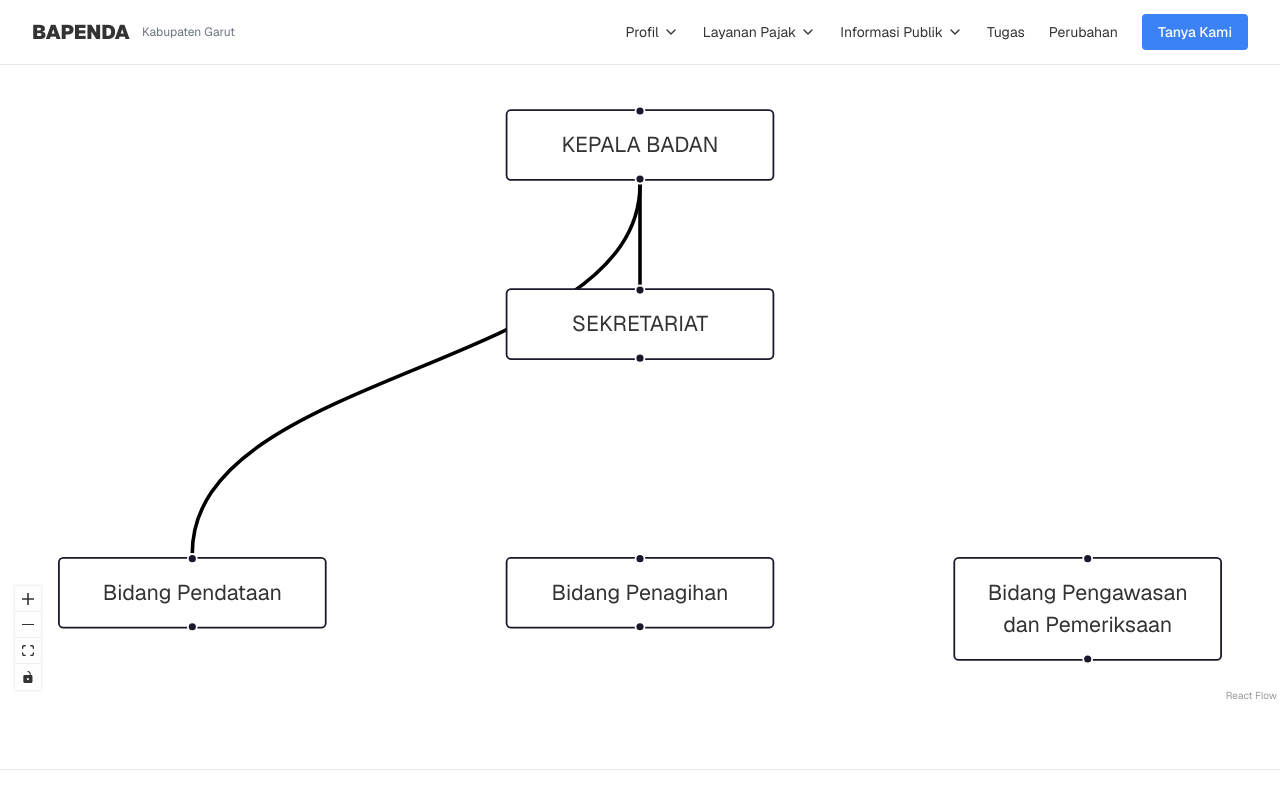
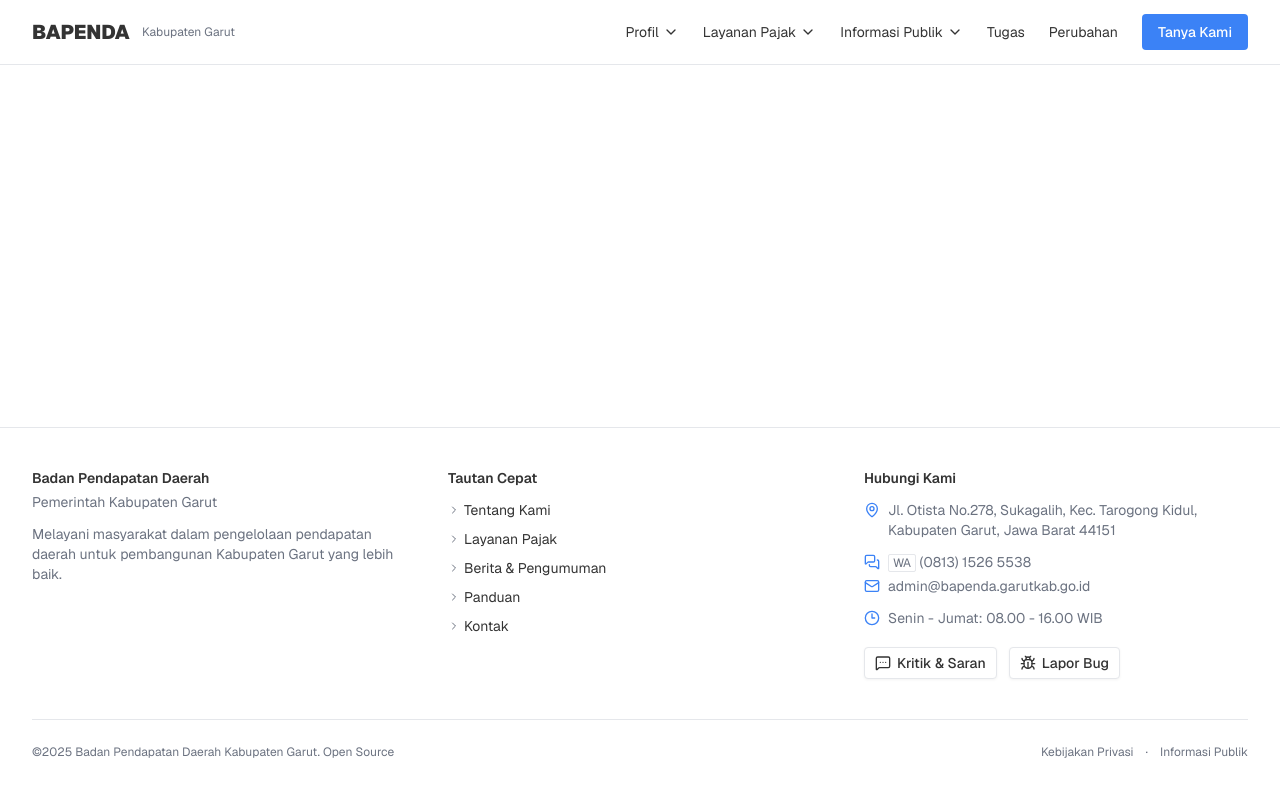
Before and after one commit to rafadlis/bapenda.garutkab.go.id, a Next.js app: page /profil/struktur-organisasi in a window 1280 px wide. Shown: the top 800 px of the page. Built offline with nearby package versions, Linux system fonts and the light colour scheme.

Commit message:
feat: fixing code rabbit suggestion

```diff
--- a/app/content/about.json
+++ b/app/content/about.json
@@ -14,19 +14,19 @@
             {
                 "id": "visi-1",
                 "title": "Bertakwa",
-                "icon": "Sparkles",
+                "icons": "Sparkles",
                 "description": "Terwujudnya masyarakat yang berakhlak mulia, menunjung nilai-nilai luhur agama dan budaya dalam kehidupan bermasyarakat, berbangsa dan bernegara berlandaskan Pancasila, diindikasikan dengan adanya perubahan perilaku dan budaya dalam lingkungan kehidupan masyarakat."
             },
             {
                 "id": "visi-2",
                 "title": "Maju",
-                "icon": "TrendingUp",
+                "icons": "TrendingUp",
                 "description": "Terwujudnya Kabupaten Garut sebagai daerah yang mampu menggali, memanfaatkan dan mengelola segenap potensi sumber daya yang dimiliki secara optimal untuk digunakan dalam proses pembangunan sehingga masyarakat memiliki kemampuan dalam membangun struktur ekonomi yang tangguh dan pertumbuhan ekonomi yang bernilai tambah tinggi."
             },
             {
                 "id": "visi-3",
                 "title": "Sejahtera",
-                "icon": "ShieldCheck",
+                "icons": "ShieldCheck",
                 "description": "Terwujudnya masyarakat yang sehat, cerdas dan produktif, meguasai ilmu pengetahuan dan teknologi serta mampu memainkan peran dan fungsi sebagai subjek dan objek dalam pembangunan yang berkelanjutan."
             }
         ]
--- a/app/content/tugas-fungsi.json
+++ b/app/content/tugas-fungsi.json
@@ -64,7 +64,7 @@
                 "Pelaksanaan pengelolaan urusan Bidang Pendataan sesuai dengan lingkup tugasnya",
                 "Pelaksanaan evaluasi dan pelaporan pengelolaan urusan Bidang Pendataan sesuai dengan lingkup tugasnya",
                 "Pelaksanaan administrasi sesuai dengan lingkup tugasnya",
-                "pelaksanaan fungsi lain yang diberikan oleh pimpinan sesuai dengan tugas dan fungsinya"
+                "Pelaksanaan fungsi lain yang diberikan oleh pimpinan sesuai dengan tugas dan fungsinya"
             ]
         },
         {
--- /dev/null
+++ b/app/informasi-publik/pengumuman-berita/page.tsx
@@ -0,0 +1,7 @@
+export default function PengumumanBerita() {
+    return (
+        <>
+            <main className="min-h-screen flex flex-col max-w-7xl mx-auto mt-20 px-6 space-y-10"></main>
+        </>
+    );
+}
--- a/app/layanan-pajak/maklumat-pelayanan/page.tsx
+++ b/app/layanan-pajak/maklumat-pelayanan/page.tsx
@@ -1,5 +1,12 @@
 import Image from "next/image";
+
+export const metadata = {
+    title : "Maklumat Pelayanan",
+    description : "Maklumat Maklumat Pelayanan Badan Pendapatan Daerah Kabupaten Garut"
+}
+
 export default function Maklumat() {
+
     return (
         <>
             <main className="min-h-screen flex flex-col items-center max-w-5xl mx-auto gap-6 mt-20 px-6">
--- a/app/layanan-pajak/pajak-lainnya/page.tsx
+++ b/app/layanan-pajak/pajak-lainnya/page.tsx
@@ -1,4 +1,3 @@
-"use client";
 
 import { CheckCircle } from "lucide-react";
 import data from "@/app/content/pajak-lainnya.json";
--- a/app/profil/page.tsx
+++ b/app/profil/page.tsx
@@ -2,7 +2,7 @@ import data from "@/app/content/about.json";
 import { Card, CardContent, CardTitle } from "@/components/ui/card";
 import { icons } from "@/lib/icons";
 
-export default function profil() {
+export default function Profil() {
     return (
         <>
             <main className="min-h-screen flex flex-col gap-10">
@@ -22,7 +22,7 @@ export default function profil() {
 
                     <div className="grid grid-cols-1 sm:grid-cols-2 lg:grid-cols-3 gap-5">
                         {data.Visi.list.map((item) => {
-                            const Icon = icons[item.icon as keyof typeof icons];
+                            const Icon = icons[item.icons as keyof typeof icons];
                             return (
                                 <Card
                                     key={item.id}
--- a/app/profil/struktur-organisasi/page.tsx
+++ b/app/profil/struktur-organisasi/page.tsx
@@ -1,58 +1,7 @@
-"use client";
-import { ReactFlow, Background, Controls } from "@xyflow/react";
-import "@xyflow/react/dist/style.css";
+
 export default function StrukturOrganisasi() {
-    const nodes = [
-        {
-            id: "kepala",
-            position: { x: 400, y: 0 },
-            data: { label: "KEPALA BADAN" },
-            type: "default",
-        },
-        {
-            id: "sekretariat",
-            position: { x: 400, y: 100 },
-            data: { label: "SEKRETARIAT" },
-        },
-        {
-            id: "pendataan",
-            position: { x: 150, y: 250 },
-            data: { label: "Bidang Pendataan" },
-        },
-        {
-            id: "penagihan",
-            position: { x: 400, y: 250 },
-            data: { label: "Bidang Penagihan" },
-        },
-        {
-            id: "pengawasan",
-            position: { x: 650, y: 250 },
-            data: { label: "Bidang Pengawasan dan Pemeriksaan" },
-        },
-    ];
-
-    const edges = [
-        {
-            id: "e1",
-            source: "kepala",
-            target: "sekretariat",
-            style: { stroke: "#000", strokeWidth: 2 },
-        },
-        {
-            id: "e2",
-            source: "kepala",
-            target: "pendataan",
-            style: { stroke: "#000", strokeWidth: 2 },
-        },
-    ];
-
     return (
-        <>
-            <div className="h-[80vh] w-full">
-                <ReactFlow nodes={nodes} edges={edges} fitView>
-                    <Controls />
-                </ReactFlow>
-            </div>
-        </>
-    );
+        <><main>
+            </main></>
+    )
 }
```
